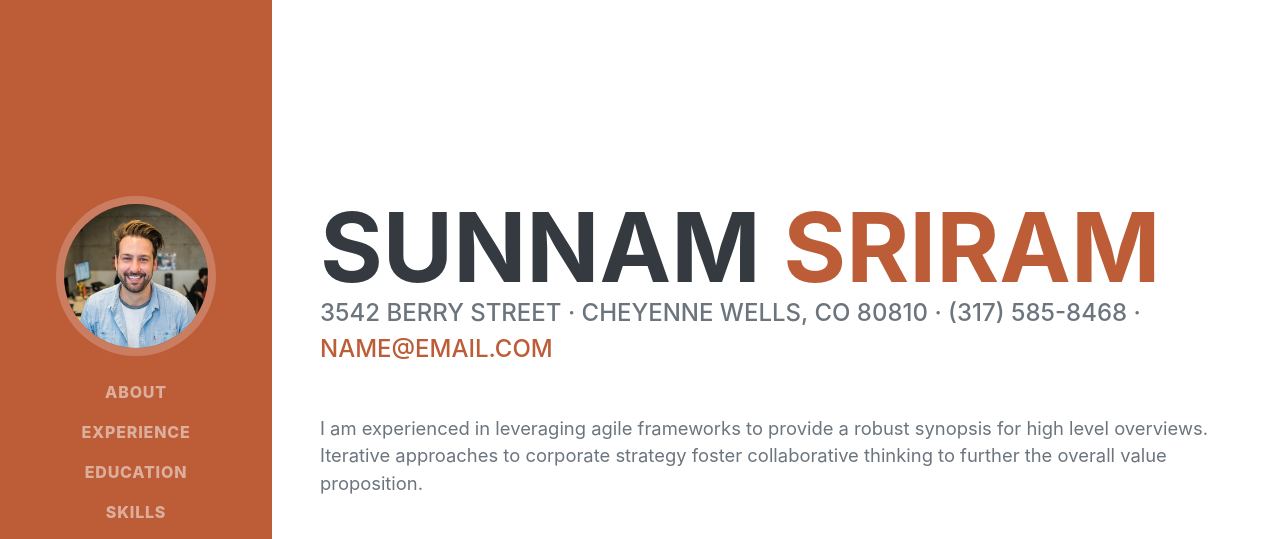
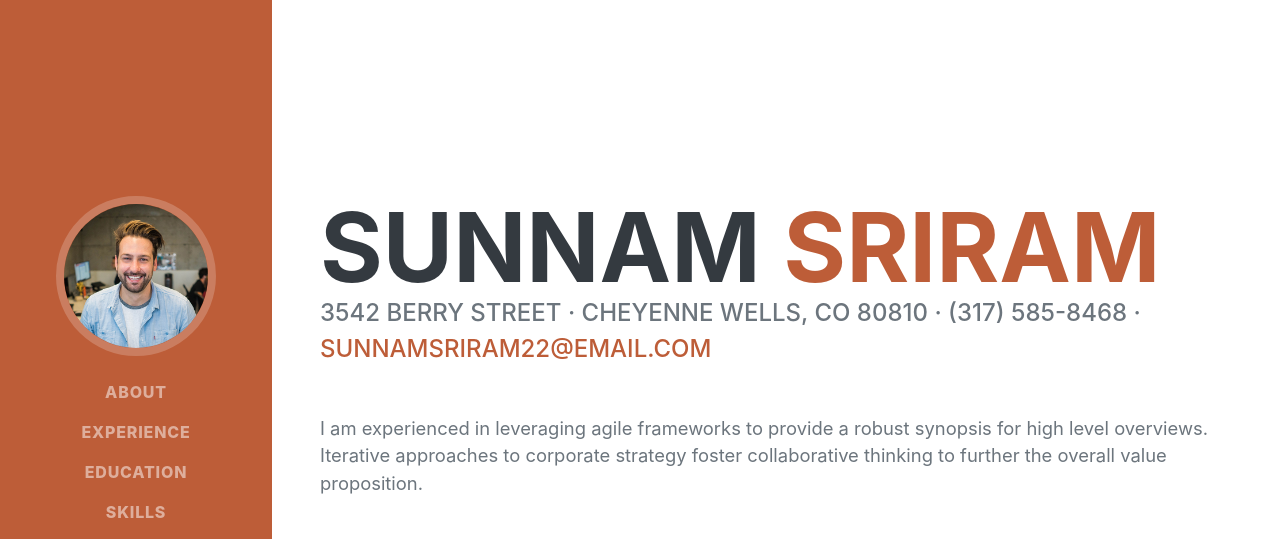
Before and after one commit to sunnamsriram1/id, a plain HTML site: page startbootstrap-resume-gh-pages/index.html in a window 1280 px wide. Shown: the top 539 px of the page. Drawn offline with nearby package versions, Linux system fonts and the light colour scheme; a web font is replaced by a local one.

Commit message:
Update index.html

```diff
--- a/startbootstrap-resume-gh-pages/index.html
+++ b/startbootstrap-resume-gh-pages/index.html
@@ -45,7 +45,7 @@
                     </h1>
                     <div class="subheading mb-5">
                         3542 Berry Street · Cheyenne Wells, CO 80810 · (317) 585-8468 ·
-                        <a href="sunnamsriram22@email.com">name@email.com</a>
+                        <a href="mailto:name@email.com">sunnamsriram22@email.com</a>
                     </div>
                     <p class="lead mb-5">I am experienced in leveraging agile frameworks to provide a robust synopsis for high level overviews. Iterative approaches to corporate strategy foster collaborative thinking to further the overall value proposition.</p>
                     <div class="social-icons">
```
